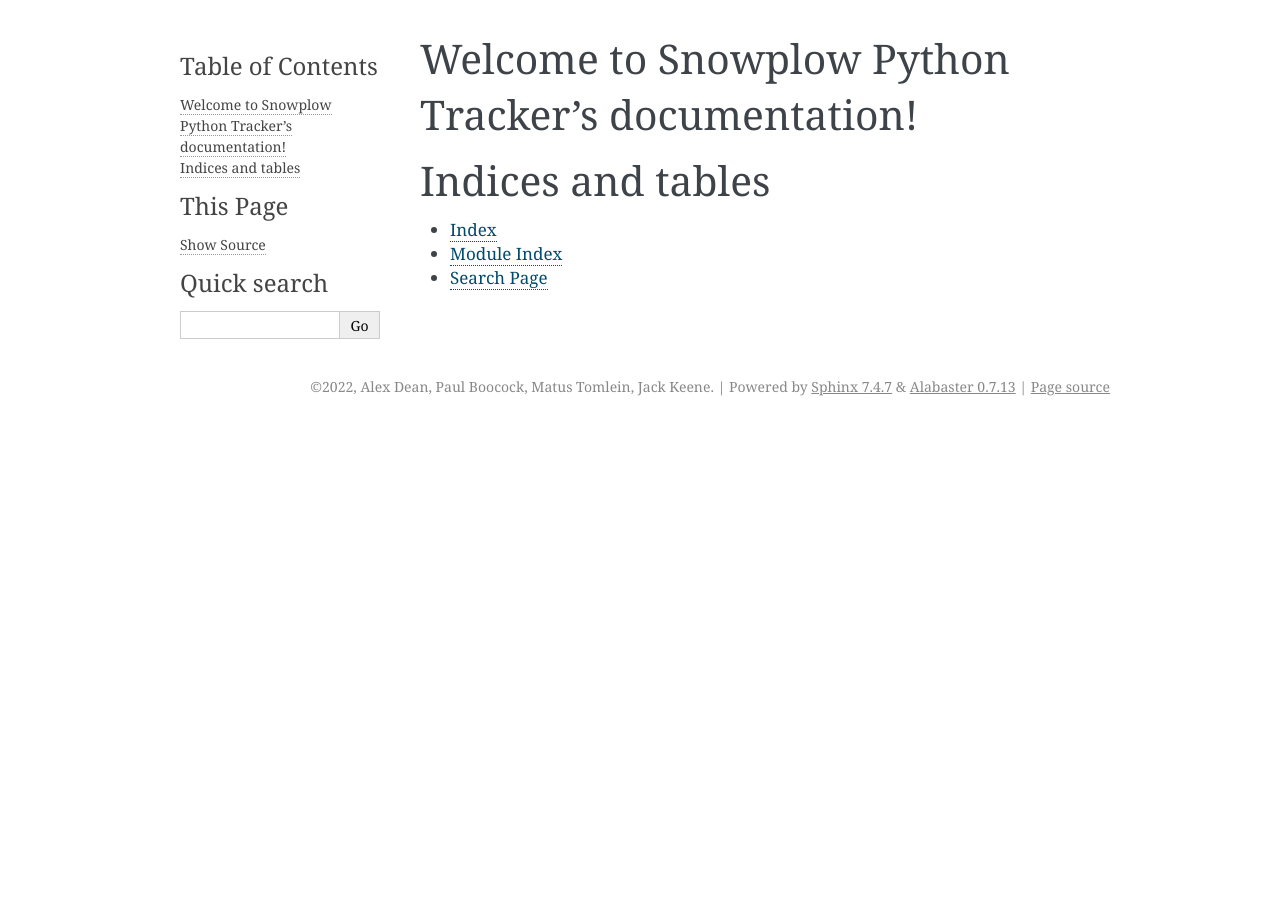
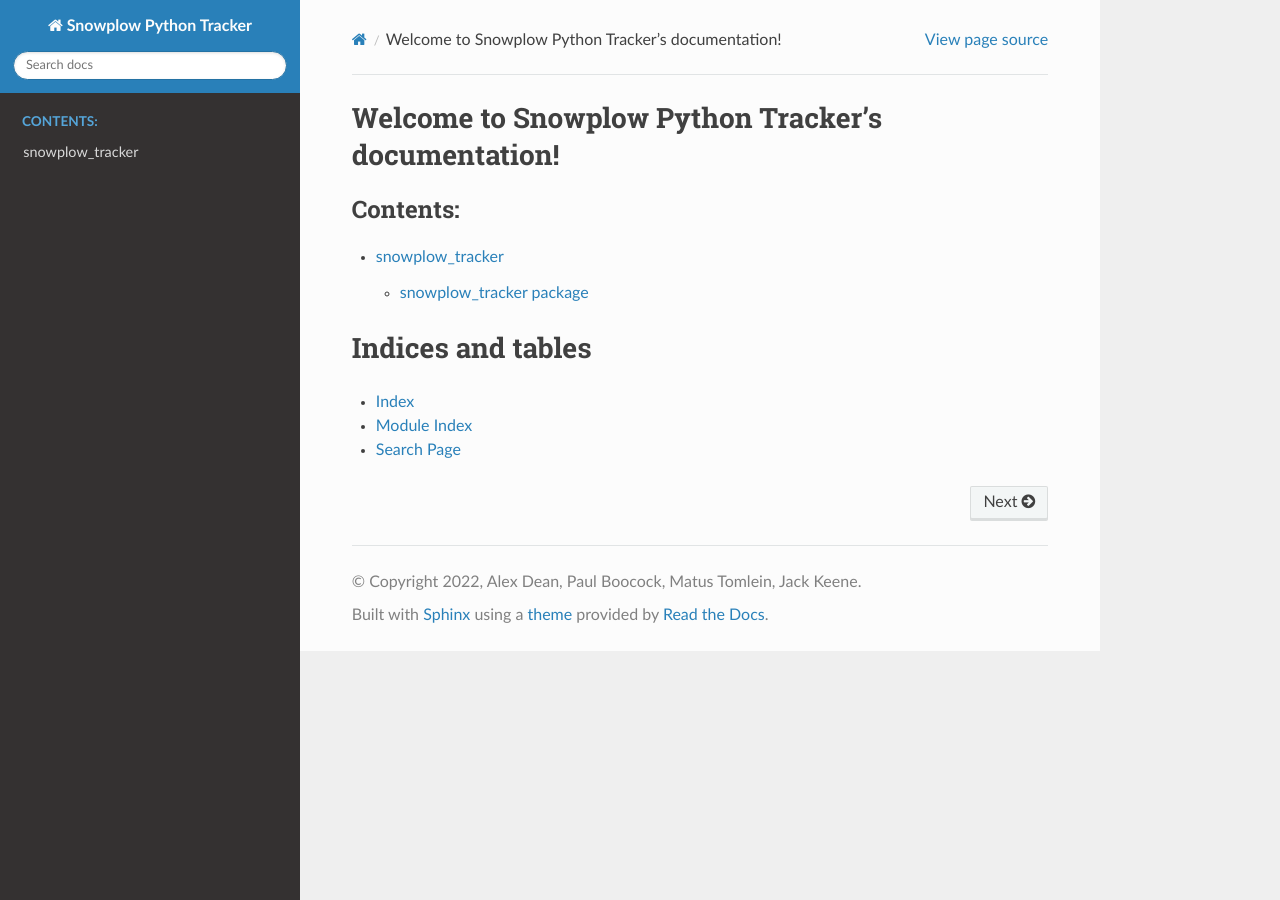
Before and after one commit to snowplow/snowplow-python-tracker, a Sphinx documentation site: the page built from docs/source/index.rst, in a window 1280 px wide. Built offline with Sphinx 7.4.7 and the Read the Docs theme 2.0.0, drawn with Linux system fonts in a browser that asks for light colours.

```diff
--- a/docs/source/conf.py
+++ b/docs/source/conf.py
@@ -36,6 +36,7 @@ release = '0.11'
 # ones.
 extensions = [
     'sphinx.ext.autodoc',
+    'sphinx.ext.autosummary'
 ]
 
 # Add any paths that contain templates here, relative to this directory.
@@ -52,7 +53,7 @@ exclude_patterns = []
 # The theme to use for HTML and HTML Help pages.  See the documentation for
 # a list of builtin themes.
 #
-html_theme = 'alabaster'
+html_theme = 'sphinx_rtd_theme'
 
 # Add any paths that contain custom static files (such as style sheets) here,
 # relative to this directory. They are copied after the builtin static files,
--- a/docs/source/index.rst
+++ b/docs/source/index.rst
@@ -10,6 +10,7 @@ Welcome to Snowplow Python Tracker's documentation!
    :maxdepth: 2
    :caption: Contents:
 
+   modules
 
 
 Indices and tables
```
